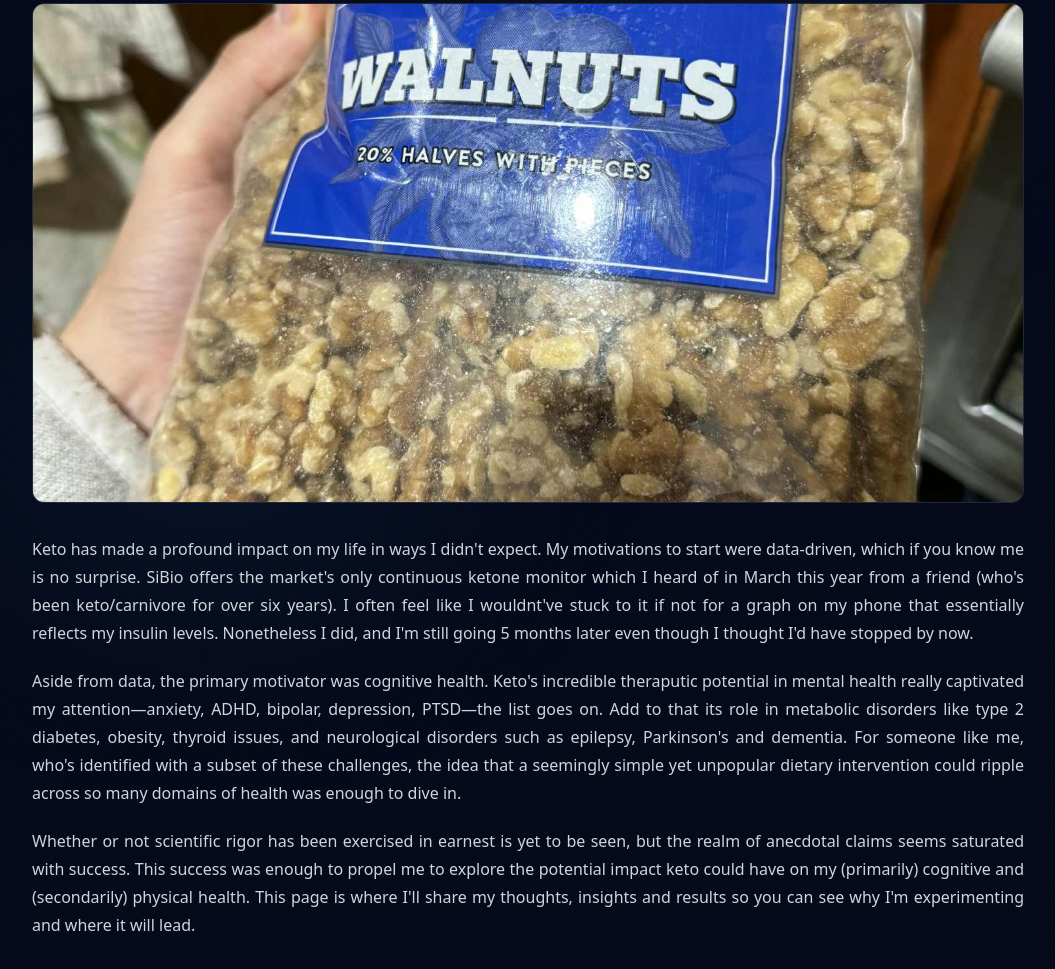
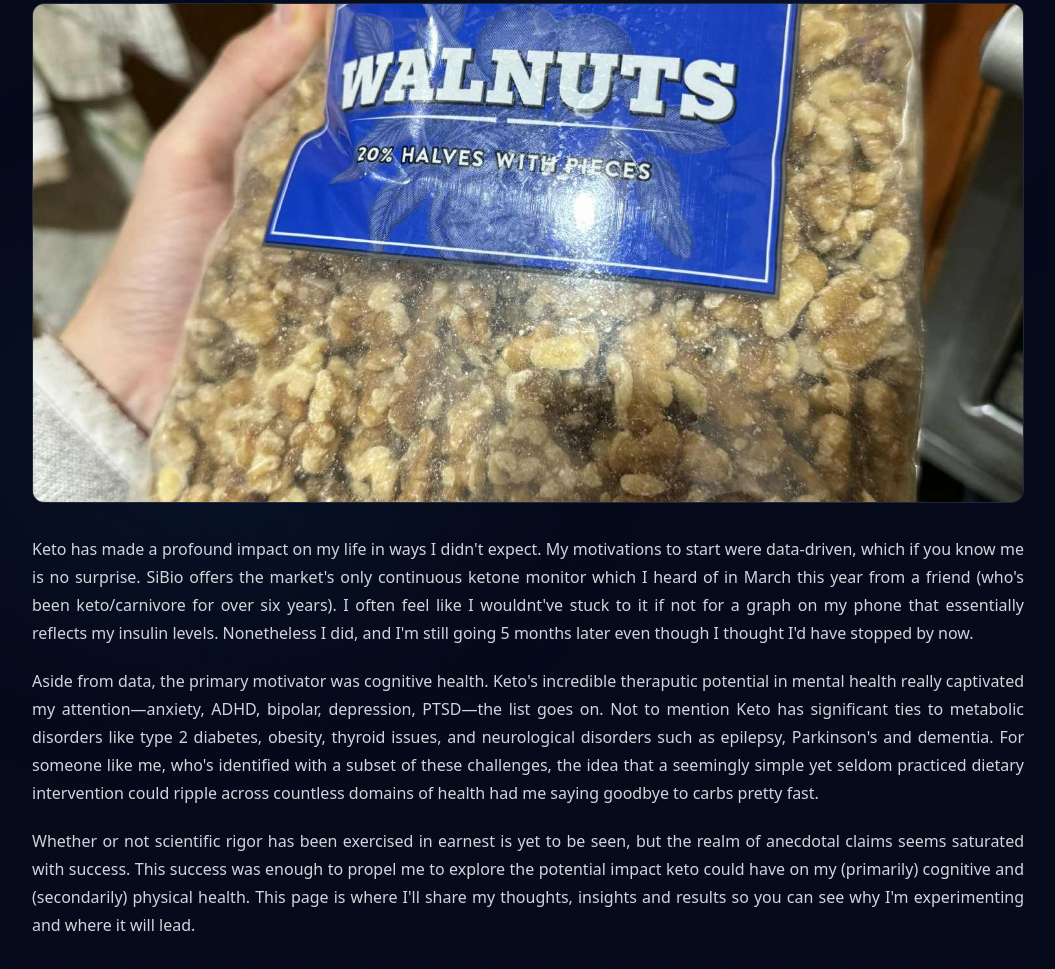
Before and after one commit to happyethan2/personal-website, an Astro site: page /blog/2025-08-30-keto-intro in a window 1280 px wide. Shown: the part 197-1166 px from the top of the page, without its empty margins (112-1167 px from the left). Built offline with nearby package versions, Linux system fonts and the light colour scheme; Astro itself is replaced by a stand-in of ours.

Commit message:
content update

```diff
--- a/src/content/posts/2025-08-30-keto-intro.mdx
+++ b/src/content/posts/2025-08-30-keto-intro.mdx
@@ -10,6 +10,6 @@ tags: ["Keto", "Meditation"]
 
 Keto has made a profound impact on my life in ways I didn't expect. My motivations to start were data-driven, which if you know me is no surprise. SiBio offers the market's only continuous ketone monitor which I heard of in March this year from a friend (who's been keto/carnivore for over six years). I often feel like I wouldnt've stuck to it if not for a graph on my phone that essentially reflects my insulin levels. Nonetheless I did, and I'm still going 5 months later even though I thought I'd have stopped by now.
 
-Aside from data, the primary motivator was cognitive health. Keto's incredible theraputic potential in mental health really captivated my attention—anxiety, ADHD, bipolar, depression, PTSD—the list goes on. Add to that its role in metabolic disorders like type 2 diabetes, obesity, thyroid issues, and neurological disorders such as epilepsy, Parkinson's and dementia. For someone like me, who's identified with a subset of these challenges, the idea that a seemingly simple yet unpopular dietary intervention could ripple across so many domains of health was enough to dive in.
+Aside from data, the primary motivator was cognitive health. Keto's incredible theraputic potential in mental health really captivated my attention—anxiety, ADHD, bipolar, depression, PTSD—the list goes on. Not to mention Keto has significant ties to metabolic disorders like type 2 diabetes, obesity, thyroid issues, and neurological disorders such as epilepsy, Parkinson's and dementia. For someone like me, who's identified with a subset of these challenges, the idea that a seemingly simple yet seldom practiced dietary intervention could ripple across countless domains of health had me saying goodbye to carbs pretty fast.
 
 Whether or not scientific rigor has been exercised in earnest is yet to be seen, but the realm of anecdotal claims seems saturated with success. This success was enough to propel me to explore the potential impact keto could have on my (primarily) cognitive and (secondarily) physical health. This page is where I'll share my thoughts, insights and results so you can see why I'm experimenting and where it will lead.
```
